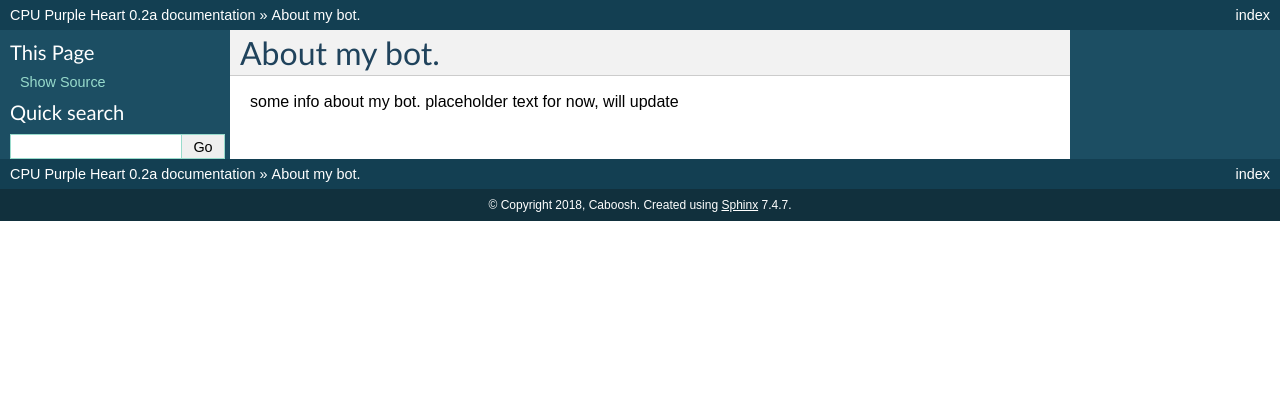
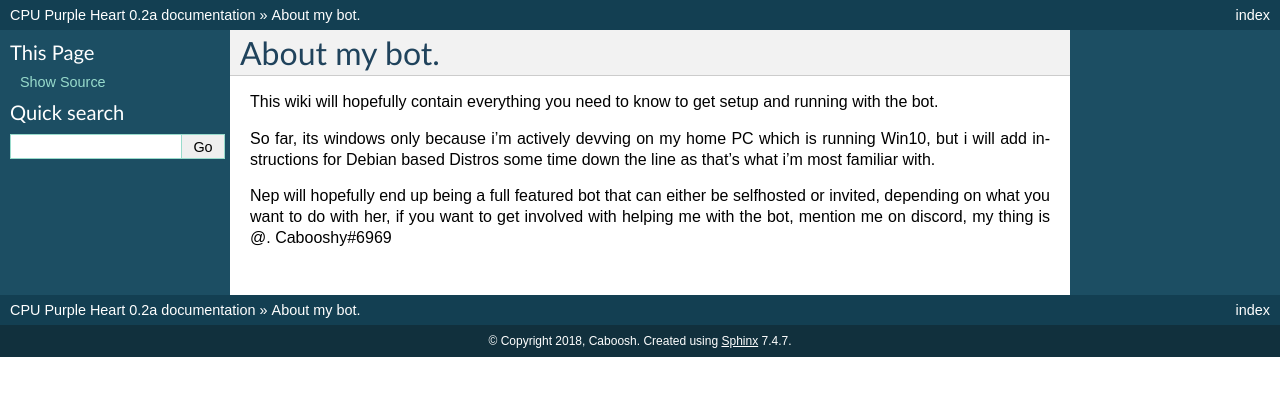
Before and after one commit to Caboosh/CPU-Purple-Heart, a Sphinx documentation site: the page built from docs/source/about.rst, in a window 1280 px wide. Shown: the top 396 px of the page. Built offline with Sphinx 7.4.7, drawn with Linux system fonts in a browser that asks for light colours.

Commit message:
Update about.rst

```diff
--- a/docs/source/about.rst
+++ b/docs/source/about.rst
@@ -2,4 +2,9 @@
 
 About my bot.
 =============
-some info about my bot. placeholder text for now, will update
+
+This wiki will hopefully contain everything you need to know to get setup and running with the bot.
+
+So far, its windows only because i'm actively devving on my home PC which is running Win10, but i will add instructions for Debian based Distros some time down the line as that's what i'm most familiar with.
+
+Nep will hopefully end up being a full featured bot that can either be selfhosted or invited, depending on what you want to do with her, if you want to get involved with helping me with the bot, mention me on discord, my thing is @. Cabooshy#6969
```
